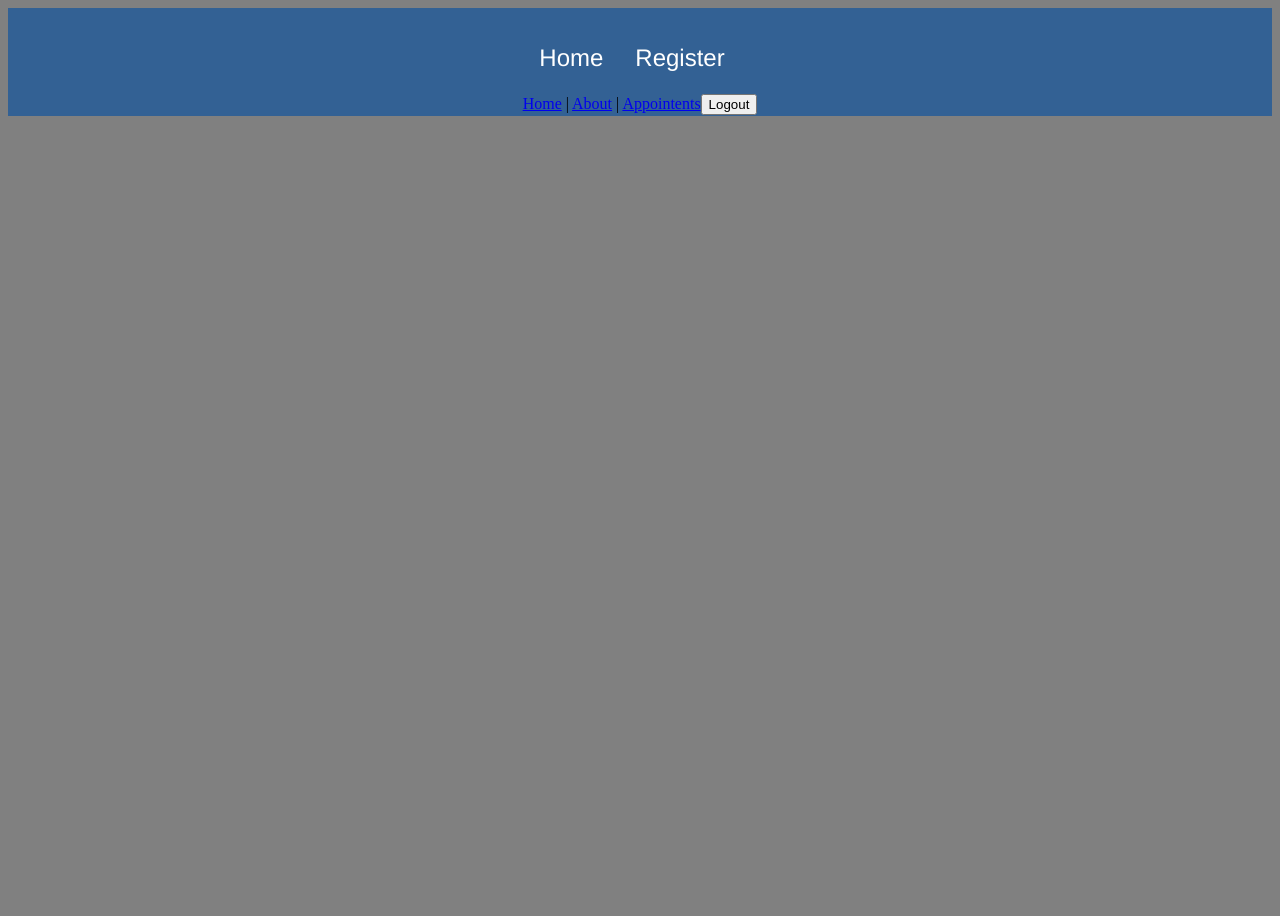
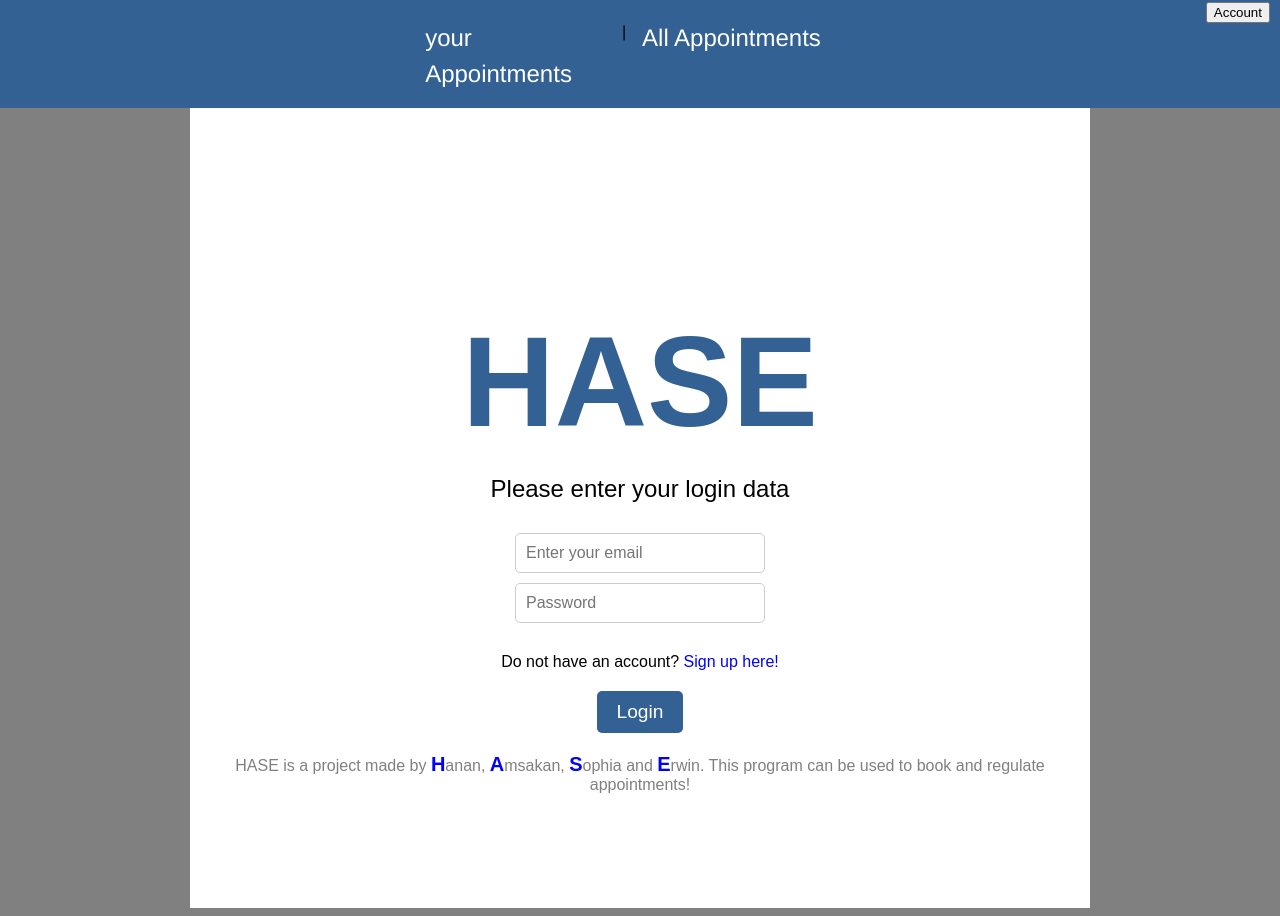
Before and after one commit to anotherSimpleCoder/hase, a Vue app in the folder frontend/: page /login in a window 1280 px wide. Before the commit the page ends 800 px from the top, so only its background shows below. Built offline with nearby package versions, Linux system fonts and the light colour scheme.

Commit message:
adding more functions for login in frontend

```diff
--- a/frontend/src/App.vue
+++ b/frontend/src/App.vue
@@ -1,25 +1,17 @@
 <template>
-  <header>
-    <div>
-      <nav>
-        <RouterLink to="/">Home</RouterLink>
-        <RouterLink to="/register">Register</RouterLink>
-      </nav>
-    </div>
-  </header>
-  <Headerts></Headerts>
+  <Header></Header>
 
   <router-view> </router-view>
 </template>
 
 <script>
 import { RouterLink, RouterView } from 'vue-router'
-import Headerts from './components/Header.vue'
+import Header from './components/Header.vue'
 
 export default {
   name: 'App',
   components: {
-    Headerts,
+    Header,
     RouterLink,
     RouterView,
   },
--- a/frontend/src/components/Appointment.vue
+++ b/frontend/src/components/Appointment.vue
@@ -40,7 +40,7 @@
           <button
             v-if="!condition"
             class="confirm-btn"
-            @click="(updateAppointment(appointment), toggleCondition)"
+            @click="(updateAppointment(appointment), toggleCondition())"
           >
             ✔️ Bestätigen
           </button>
--- a/frontend/src/components/Header.vue
+++ b/frontend/src/components/Header.vue
@@ -2,11 +2,22 @@
   <header>
     <div>
       <nav>
-        <RouterLink to="/">Home</RouterLink> | <RouterLink to="/about">About</RouterLink> |
-        <RouterLink to="/appointments">Appointents</RouterLink>
+        <RouterLink to="/">your Appointments</RouterLink> |
+        <RouterLink to="/appointments"> All Appointments</RouterLink>
       </nav>
     </div>
-    <button @click="logout()">Logout</button>
+    <div class="account-button"><button @click="togglePopup()">Account</button></div>
+    <div class="popup-overlay" v-if="popupVisible" @click="togglePopup()">
+      <div class="popup-content" @click.stop>
+        <div v-if="userStore.user">
+          Name: {{ userStore.user.firstName }} {{ userStore.user.lastName }}
+        </div>
+        <div v-if="userStore.user">email: {{ userStore.user.email }}</div>
+        <div v-else>Please log in</div>
+        <button @click="(login(), togglePopup())">Login</button>
+        <button @click="(logout(), togglePopup())">logout</button>
+      </div>
+    </div>
   </header>
 </template>
 
@@ -22,14 +33,125 @@ export default {
     }
   },
   data() {
-    return {}
+    return {
+      popupVisible: false,
+    }
   },
   methods: {
     logout() {
       this.userStore.logoutUser()
     },
+    login() {
+      this.$router.push('/login')
+    },
+    togglePopup() {
+      this.popupVisible = !this.popupVisible
+    },
   },
 }
 </script>
 
-<style scoped></style>
+<style scoped>
+.popup-overlay {
+  position: fixed;
+  top: 0;
+  left: 0;
+  right: 0;
+  bottom: 0;
+  background: rgba(0, 0, 0, 0.5);
+  display: flex;
+  justify-content: center;
+  align-items: center;
+}
+.popup-content {
+  background: white;
+  padding: 20px;
+  border-radius: 8px;
+  width: 300px;
+}
+
+header {
+  line-height: 1.5;
+  max-height: 100vh;
+  display: flex;
+  margin-left: -20px;
+  margin-top: -20px;
+  margin-right: -20px;
+  justify-content: center;
+  background-color: rgb(51, 97, 148);
+}
+
+.logo {
+  display: block;
+  margin: 0 auto 2rem;
+}
+
+nav {
+  display: flex;
+  width: 100%;
+  font-size: 1vw;
+  text-align: center;
+  color: black;
+  font-family: 'Franklin Gothic Medium', 'Arial Narrow', Arial, sans-serif;
+}
+nav a {
+  display: flex;
+  width: 100%;
+  text-decoration: none;
+  color: white;
+  font-size: 150%;
+}
+
+nav a.router-link-exact-active {
+  color: rgb(0, 202, 50);
+}
+
+nav a:hover {
+  background-color: transparent;
+  color: rgb(0, 202, 50);
+}
+
+nav a {
+  display: inline-block;
+  padding: 0 1rem;
+  border-left: 1px solid var(--color-border);
+}
+
+nav a:first-of-type {
+  border: 0;
+}
+
+@media (min-width: 1024px) {
+  header {
+    display: flex;
+    place-items: center;
+    padding-right: calc(var(--section-gap) / 2);
+  }
+
+  .logo {
+    margin: 0 2rem 0 0;
+  }
+
+  header .wrapper {
+    display: flex;
+    place-items: flex-start;
+    flex-wrap: wrap;
+  }
+
+  nav {
+    text-align: left;
+    margin-left: -1rem;
+    font-size: 1rem;
+
+    padding: 1rem 0;
+    margin-top: 1rem;
+  }
+
+  .account-button {
+    position: absolute;
+    top: 0;
+    right: 10px;
+    padding: 1 em;
+  }
+}
+</style>
--- a/frontend/src/router/index.js
+++ b/frontend/src/router/index.js
@@ -3,6 +3,7 @@ import AppointmentView from '@/views/AppointmentView.vue'
 import UserView from '@/views/UserView.vue'
 import HomeView from '@/views/HomeView.vue'
 import RegisterView from '@/views/RegisterView.vue'
+import LoginView from '@/views/LoginView.vue'
 
 const router = createRouter({
   history: createWebHistory(import.meta.env.BASE_URL),
@@ -28,6 +29,11 @@ const router = createRouter({
       name: 'Register',
       component: RegisterView,
     },
+    {
+      path: '/login',
+      name: 'Login',
+      component: LoginView,
+    },
   ],
 })
 
--- a/frontend/src/services/LoginService.js
+++ b/frontend/src/services/LoginService.js
@@ -1,3 +1,5 @@
+import { Message } from 'primevue'
+
 export default {
   async login(login, router) {
     console.log(login)
--- /dev/null
+++ b/frontend/src/views/LoginView.vue
@@ -0,0 +1,13 @@
+<template>
+  <Login></Login>
+</template>
+
+<script>
+import Login from '@/components/Login.vue'
+
+export default {
+  components: {
+    Login,
+  },
+}
+</script>
```
